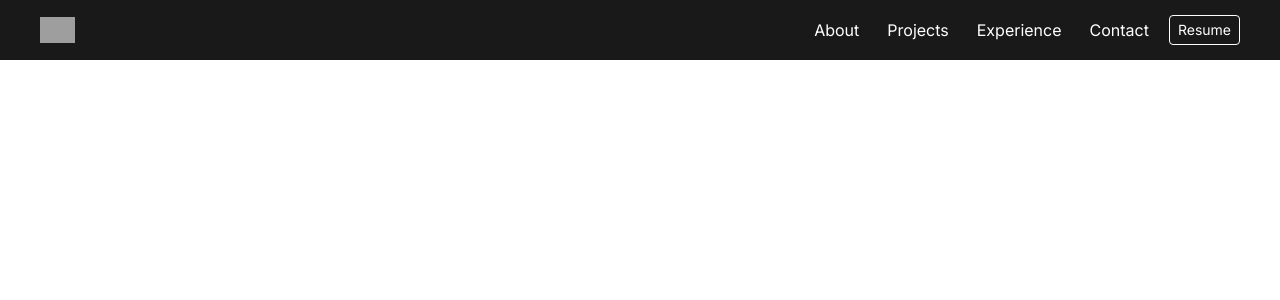
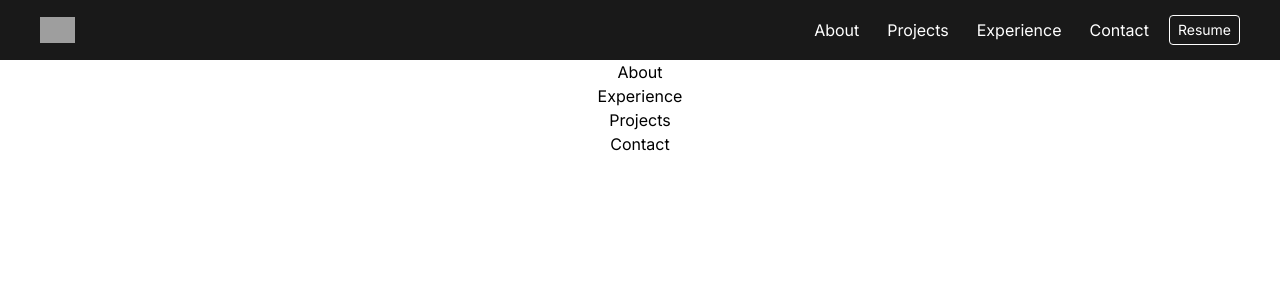
Before and after one commit to iammminzzy/portfolio, a Next.js app: page / in a window 1280 px wide. Shown: the top 300 px of the page. Built offline with nearby package versions, Linux system fonts and the light colour scheme; grey boxes are pictures that could not be loaded.

Commit message:
style: Added page layout configuration.

```diff
--- a/app/layout.tsx
+++ b/app/layout.tsx
@@ -2,6 +2,8 @@ import "./globals.css";
 
 import type { Metadata } from "next";
 import { Inter } from "next/font/google";
+
+import { Header } from "@/components";
 
 const inter = Inter({ subsets: ["latin"] });
 
@@ -18,7 +20,10 @@ export default function RootLayout({
 }) {
   return (
     <html lang="en">
-      <body className={inter.className}>{children}</body>
+      <body className={inter.className}>
+        <Header />
+        {children}
+      </body>
     </html>
   );
 }
--- a/app/page.tsx
+++ b/app/page.tsx
@@ -1,12 +1,12 @@
-import Link from "next/link";
-
-import Header from "../components/header/Header";
+import { About, Contact, Experience, Projects } from "@/components";
 
 export default function Home() {
   return (
-    <>
-      <Header />
-      <Link href="/users">Link</Link>
-    </>
+    <main className="flex flex-col items-center px-[100px] mt-[60px]">
+      <About />
+      <Experience />
+      <Projects />
+      <Contact />
+    </main>
   );
 }
--- /dev/null
+++ b/components/about/About.tsx
@@ -0,0 +1,5 @@
+const About = () => {
+  return <section>About</section>;
+};
+
+export default About;
--- /dev/null
+++ b/components/contact/Contact.tsx
@@ -0,0 +1,4 @@
+const Contact = () => {
+  return <section>Contact</section>;
+};
+export default Contact;
--- /dev/null
+++ b/components/experience/Experience.tsx
@@ -0,0 +1,4 @@
+const Experience = () => {
+  return <section>Experience</section>;
+};
+export default Experience;
--- /dev/null
+++ b/components/index.ts
@@ -0,0 +1,5 @@
+export { default as About } from "@/components/about/About";
+export { default as Contact } from "@/components/contact/Contact";
+export { default as Experience } from "@/components/experience/Experience";
+export { default as Header } from "@/components/header/Header";
+export { default as Projects } from "@/components/projects/Projects";
--- /dev/null
+++ b/components/projects/Projects.tsx
@@ -0,0 +1,4 @@
+const Projects = () => {
+  return <section>Projects</section>;
+};
+export default Projects;
--- a/package.json
+++ b/package.json
@@ -23,6 +23,7 @@
     "eslint": "latest",
     "eslint-config-next": "latest",
     "eslint-config-prettier": "^9.0.0",
+    "eslint-plugin-prettier": "^5.0.0",
     "eslint-plugin-simple-import-sort": "^10.0.0",
     "postcss": "^8.4.31",
     "prettier": "^3.0.3",
```
Also changed, not shown: 1 other file (tests, documents, lock files or other folders).
